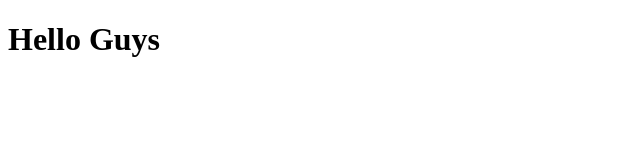
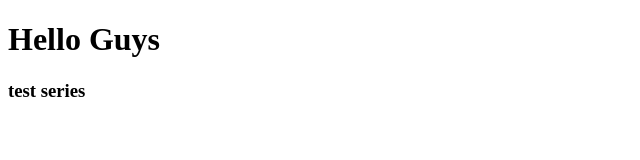
Before and after one commit to rutujaranpise/git-practice-2, a plain HTML site: page index.html in a window 1280 px wide. Shown: the full height of the page, 0-640 px from the left. Drawn offline with Linux system fonts and the light colour scheme.

Commit message:
test series is added

```diff
--- a/index.html
+++ b/index.html
@@ -6,5 +6,6 @@
 </head>
 <body>
     <h1>Hello Guys</h1>
+    <h3>test series</h3>
 </body>
 </html>
```
Also changed, not shown: contact.html (+1 -0 lines).
